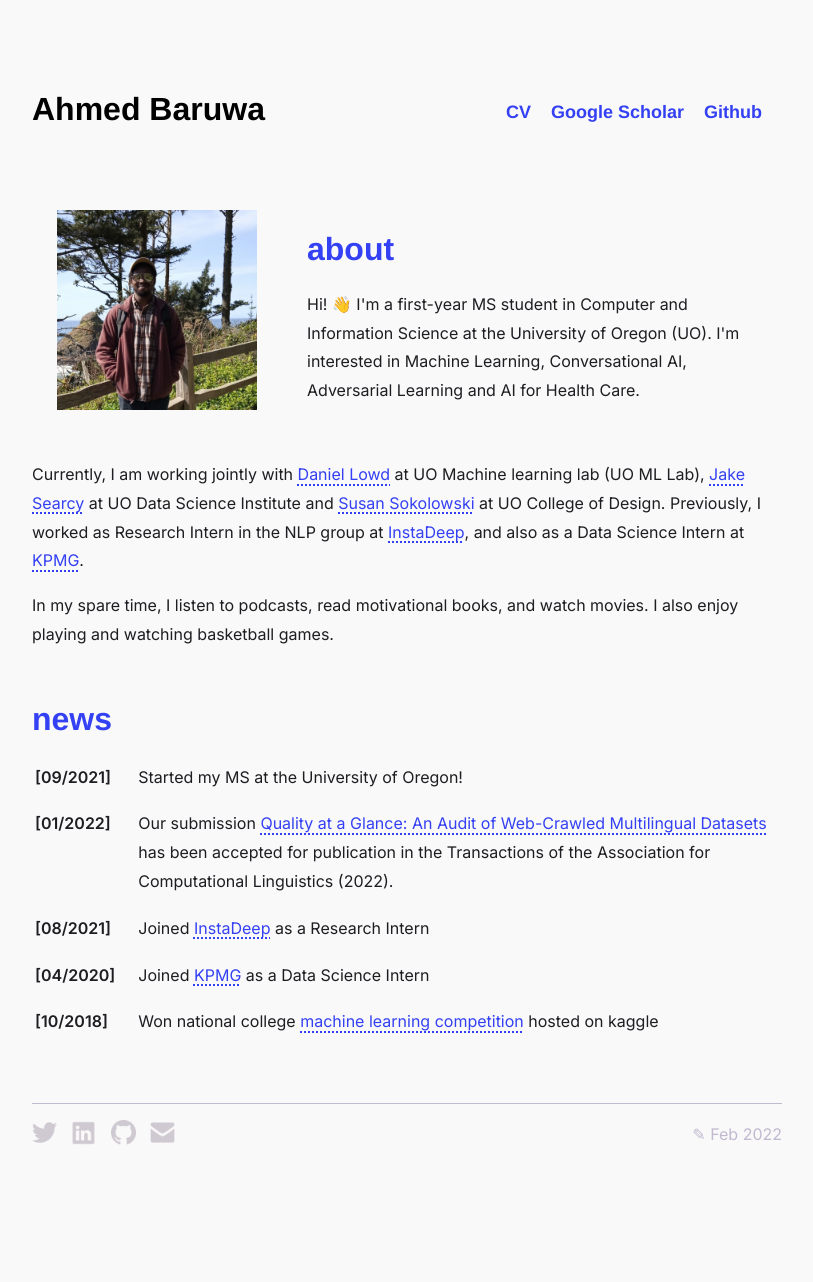
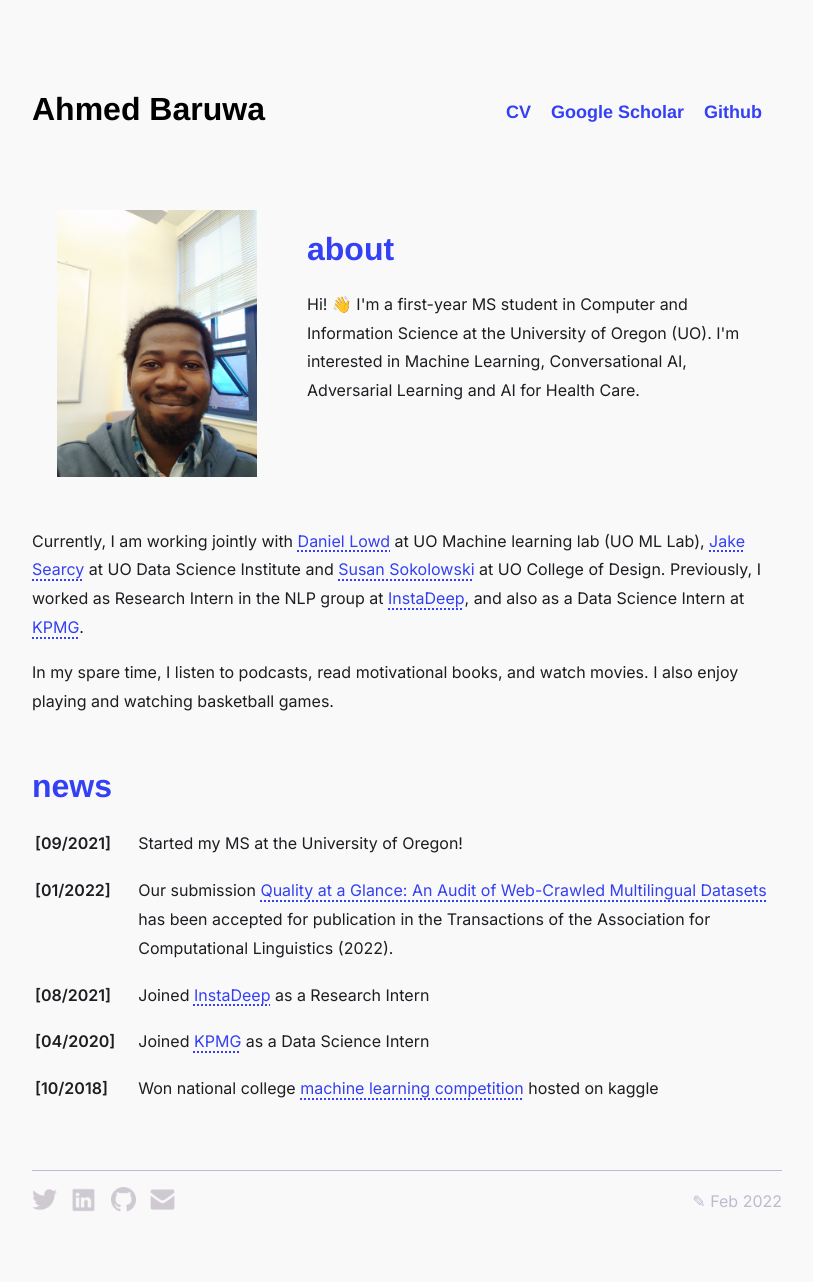
Before and after one commit to aobaruwa/aobaruwa.github.io, a Jekyll site: the page built from index.html, in a window 1280 px wide. Shown: the whole page, without its empty margins (233-1046 px from the left). Built offline with Jekyll 4.4.1, drawn with Linux system fonts in a browser that asks for light colours; some web fonts are replaced; before the commit the page ends 1215 px from its top, so only the background shows below that.

Commit message:
Update index.html

```diff
--- a/index.html
+++ b/index.html
@@ -7,7 +7,7 @@ title: home
 <div class="about-wide">
 	<div class="about-cols">
 		<div class="about-img">
-			<img src="imgs/profile.jpg" width="100%" alt="profile pic" title="Yellowstone 2018">
+			<img src="imgs/profile_____.jpg" width="100%" alt="profile pic" title="Yellowstone 2018">
 		</div>
 		<div class="about-desc">
 			<h1>about</h1>
@@ -18,7 +18,7 @@ title: home
 </div>
 <div class="about-thin">
 	<div class="about-row">
-		<center><img src="imgs/profile.jpg" width="50%" alt="profile pic" title="Yellowstone 2018"></center>
+		<center><img src="imgs/profile_____.jpg" width="50%" alt="profile pic" title="Yellowstone 2018"></center>
 		<h1>about</h1>
 		<p>Hi! 👋 I'm a first-year MS student in Computer and Information Science at the University of Oregon (UO). I'm interested in Machine Learning, Conversational AI, Adversarial Learning and AI for Health Care.
 		</p>
```
